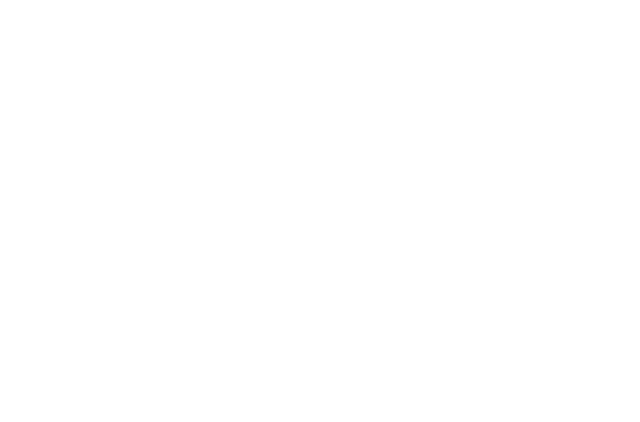
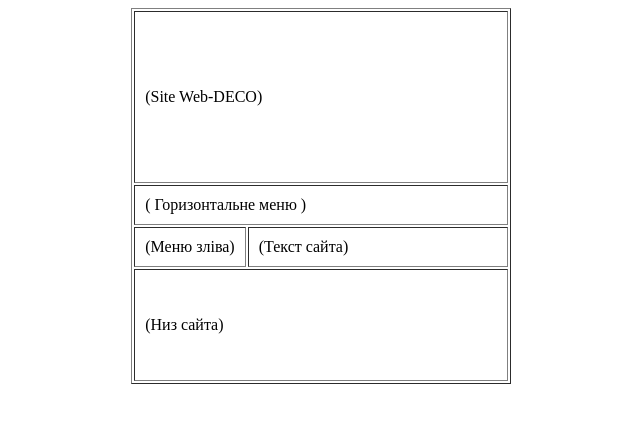
Before and after one commit to nastya23238290/nastya23238290.github.io, a plain HTML site: page index.html in a window 1280 px wide. Shown: the whole page, without its empty margins (319-959 px from the left). Drawn offline with Linux system fonts and the light colour scheme.

Commit message:
01 - Створивши  index.html

```diff
--- a/index.html
+++ b/index.html
@@ -6,7 +6,23 @@
     <meta name="viewport" content="width=device-width, initial-scale=1.0">
     <title>Сайт web-студії "Web-DECO"</title>
 </head>
-<body>
-
+<body backgrund="images/bg.jpg"></body>
+<!--=============================Каркас сайта==============================-->
+ <table border="1" align="center" cellpadding="10" >
+    <tr>
+        <td colspan="2" height="150" aling="right">(Site Web-DECO) </td>
+    </tr>
+    <tr>
+        <td colspan="2">(  Горизонтальне меню )</td>
+    </tr>
+    <tr>
+        <td width="30%" valing ="top" >(Меню зліва)</td>
+         <td width="70%" >(Текст сайта)</td>
+    </tr>
+    <tr>
+       <td colspan="2" valign="maddle" height="90" >(Низ сайта)</td>
+    </tr>
+ </table>
+ <!--======================================================================-->
 </body>
 </html>
```
Also changed, not shown: images/bg-2.jpg (added), images/bg-3.jpg (added), images/bg.jpg (added), images/graphic.jpg (added), images/html.jpg (added), images/logo.png (added).
